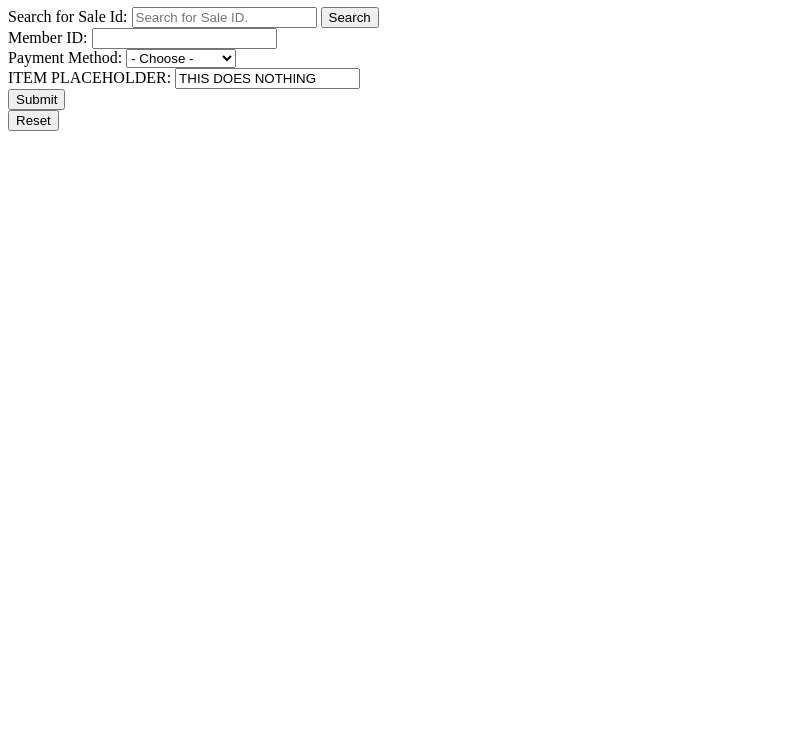
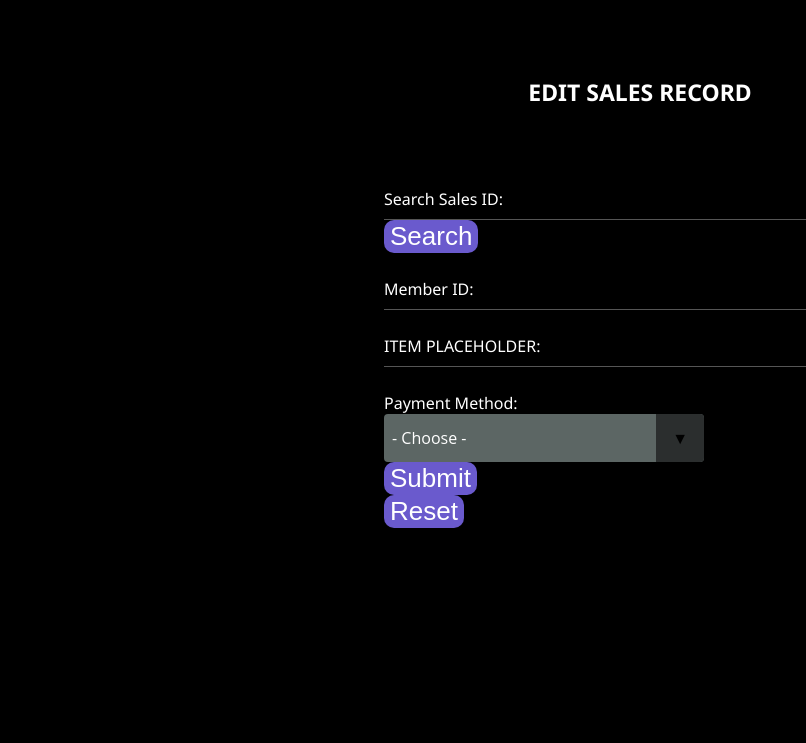
Before and after one commit to InfiniteBlanK3T/GotoGro.MemberRecordManager, a website: page FrontEnd/EditSalesRecord.html in a window 1280 px wide. Shown: the part 73-816 px from the top of the page, without its empty margins (0-806 px from the left). Drawn offline with Linux system fonts and the light colour scheme.

Commit message:
completed: style editing sales record page

```diff
--- a/FrontEnd/EditSalesRecord.html
+++ b/FrontEnd/EditSalesRecord.html
@@ -6,27 +6,44 @@
     <meta name="viewport" content="width=device-width, initial-scale=1.0">
     <title>AddSalesRecord</title>
 
+    <link rel="stylesheet" href="./styles/AddMember.css">
     <link rel="stylesheet" href="./styles/AddSalesRecord.css">
     <!-- <script src="RegExSales.js" defer></script> -->
     <!-- <script src="AddSalesRecord.js" type="module" defer></script> -->
 </head>
 
 <body>
-    <h1>Edit Sales Record</h1>
-    <div>
-        <div class="search-container">
-            <label> Search for Sale Id:</label>
-            <input type="text" id="searchInput" placeholder="Search for Sale ID.">
-            <button class="btn" id="searchSaleId">Search</button>
-            <!-- <div id="resultsDropdown" class="dropdown-content"></div> -->
+
+    <div class="box">
+        <h3 class="formHeading">Edit Sales Record</h3>
+        <!-- <div class="search-container"> -->
+        <div class="div_input">
+
+            <input class="textInput" type="text" id="searchSalesId" required="">
+            <label> Search Sales ID:</label>
+            <div class="div_button">
+                <button class="btn" id="searchButton">Search</button>
+            </div>
+
         </div>
-        <div>
+        <div class="div_input">
+
+            <input class="textInput" type="text" id="MemberId" class="textInput" required="">
             <label for="MemberId">Member ID:</label>
-            <input type="text" id="MemberId" class="textInput">
             <span class="div_span" id="memberIdSpan"></span>
         </div>
-        <div>
+
+        <div class="div_input">
+
+            <input class="textInput" type="text" value="" id="item" required="">
+            <label for="item">ITEM PLACEHOLDER:</label>
+        </div>
+        <div class="roleLabel">
             <label for="paymethod">Payment Method:</label>
+        </div>
+
+        <div class="select">
+
             <select name="paymethod" id="paymethod">
                 <option value="">- Choose -</option>
                 <option value="Cash">Cash</option>
@@ -36,15 +53,11 @@
             </select>
             <span class="div_span" id="paymentMethodSpan"></span>
         </div>
-        <div>
-            <label for="item">ITEM PLACEHOLDER:</label>
-            <input type="text" value="THIS DOES NOTHING" id="item1" class="textInput">
-        </div>
         <div class="div_button">
             <button class="btn" id="submitButton">Submit</button>
         </div>
-        <div>
-            <button>Reset</button>
+        <div class="div_button">
+            <button class="btn">Reset</button>
         </div>
 
     </div>
```
